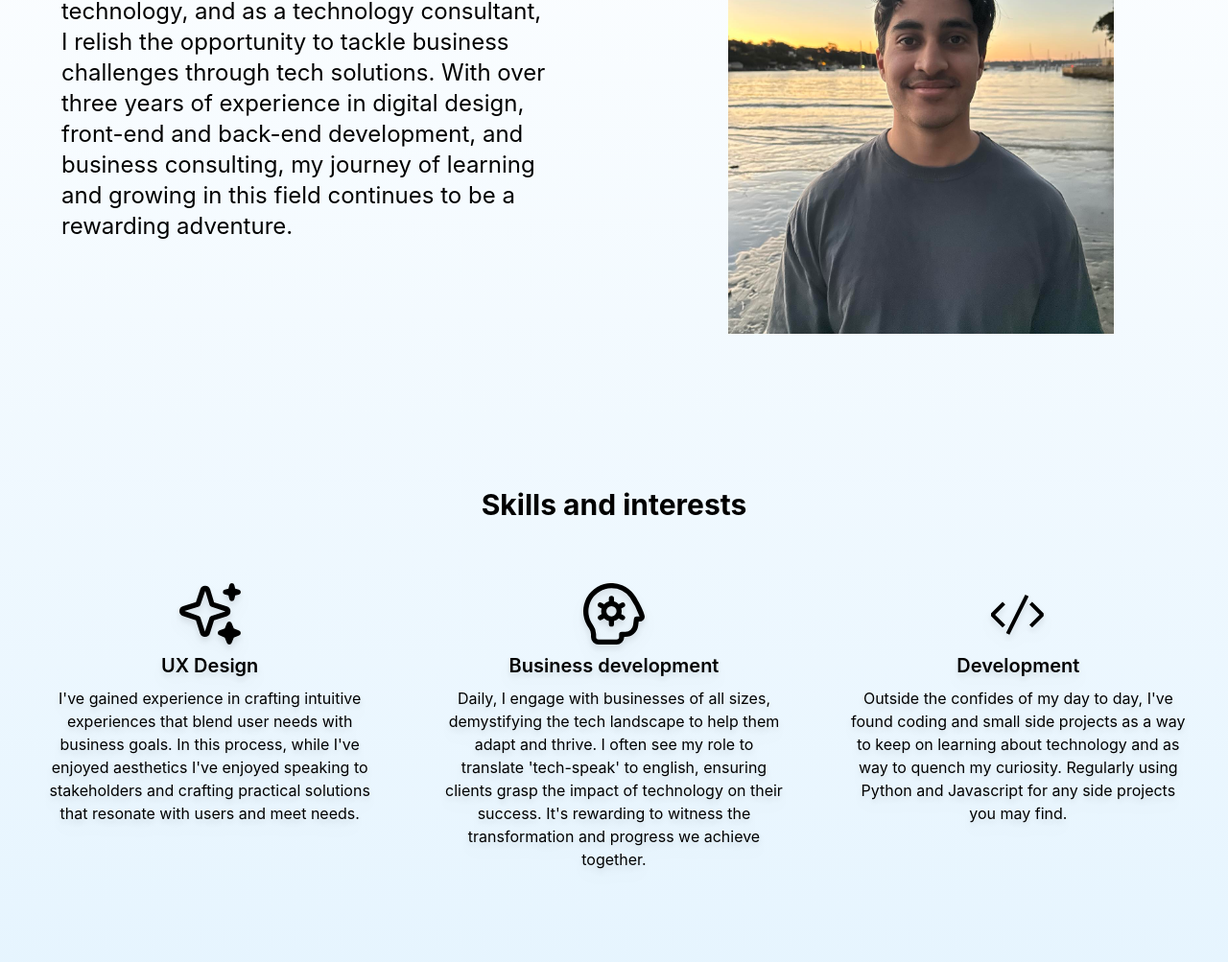
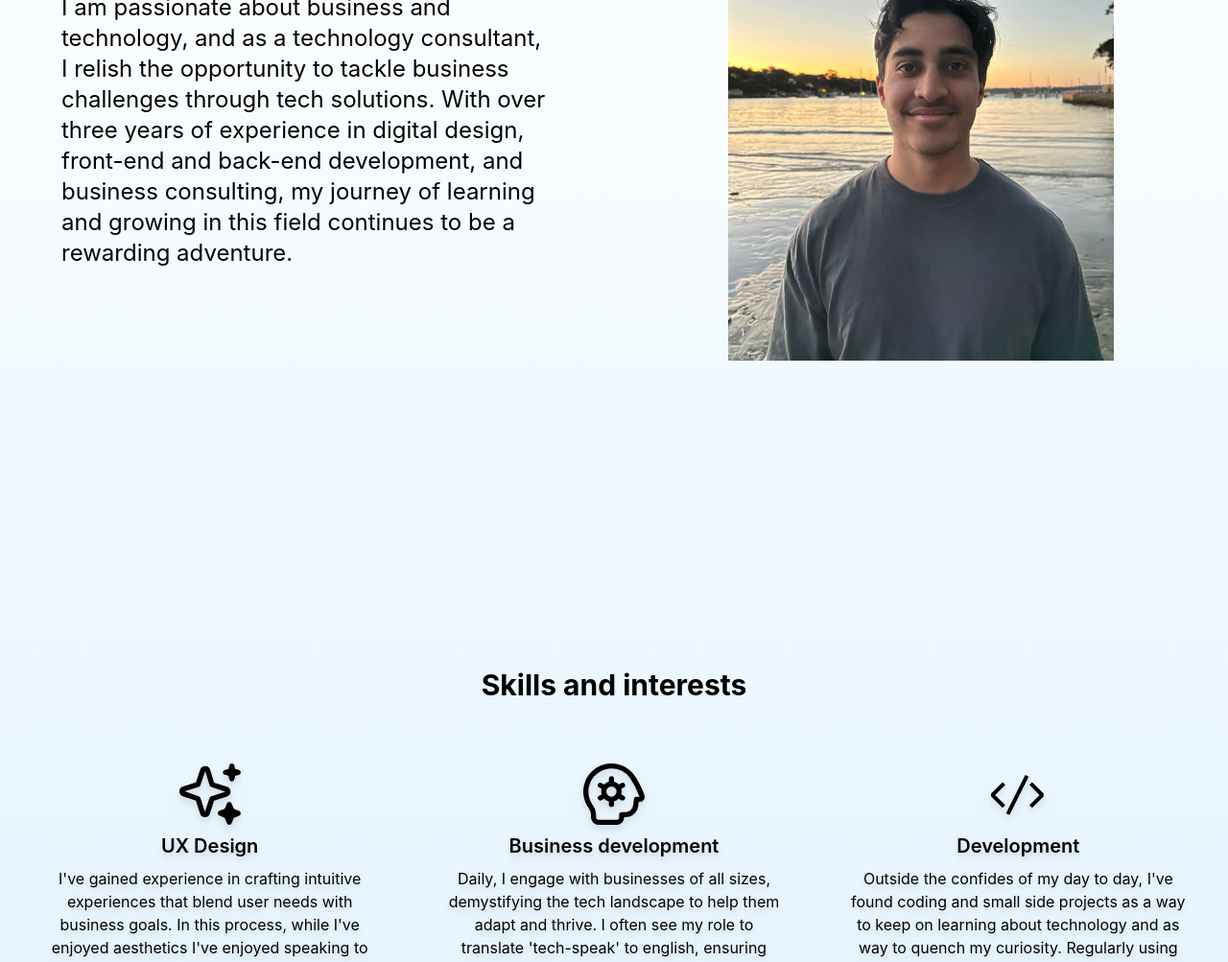
Before and after one commit to equader/equader.github.io, a website: page about.html in a window 1280 px wide. Shown: the part 292-1295 px from the top of the page at 96% size. Drawn offline with Linux system fonts and the light colour scheme; a web font is replaced by a local one.

Commit message:
fixes to about page

```diff
--- a/about.html
+++ b/about.html
@@ -30,7 +30,7 @@
 
 
     <!--ABOUT-->
-    <section id="about" class="min-h-screen py-10">
+    <section id="about" class="min-h-screen flex justify-center items-center">
       <div class="text-black mx-auto max-w-screen-xl px-4 py-10 mt-6sm:py-12 sm:px-6 lg:py-16 lg:px-8">
         <div class="grid grid-cols-1 gap-8 lg:grid-cols-2 lg:gap-16">
           <div
@@ -58,8 +58,8 @@
 
 
 <!--SKILLS-->
-<section id="skills" class="min-h-screen">
-    <div class="container mx-auto my-auto px-4">
+<section id="skills" class="min-h-screen flex justify-center items-center">
+    <div class="container mx-auto my-auto px-4 py-10">
       <h2 class="text-3xl font-bold text-center text-black mb-10">Skills and interests</h2>
       <div class="grid grid-cols-1 md:grid-cols-3 gap-4 text-center text-black">
         <!-- Skill 1 -->
@@ -87,8 +87,8 @@
   </section>
 
   <!--Quick Facts-->
-  <section id="quickfacts" class="min-h-screen">
-    <div class="container mx-auto px-4">
+  <section id="quickfacts" class="min-h-screen ">
+    <div class="container mx-auto px-4 py-10">
       <h2 class="text-3xl font-bold text-center text-black mb-10">Fun facts and hobbies</h2>
       <div class="grid grid-cols-1 md:grid-cols-3 gap-4 text-center text-black">
         <!-- Fact/Hobby 1 -->
```
Also changed, not shown: index.html (+1 -1 lines).
